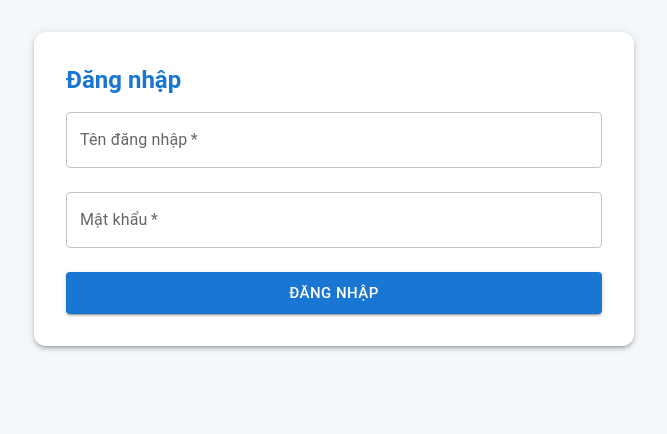
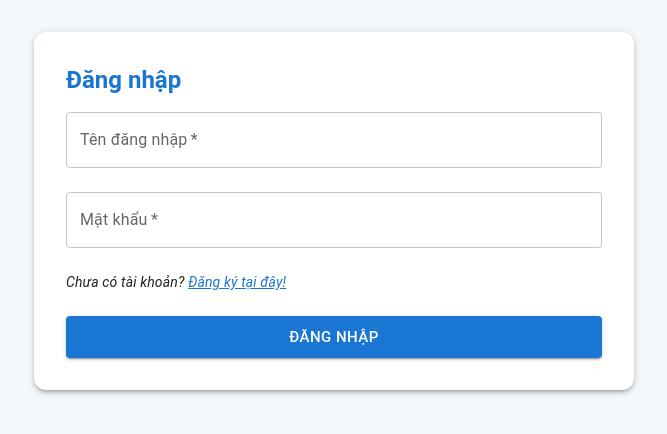
Before and after one commit to daopmdean/linknuoc-nextjs, a Next.js app: page /login in a window 1280 px wide. Shown: the top 434 px of the page, without its empty margins (306-973 px from the left). Built offline with nearby package versions, Linux system fonts and the light colour scheme.

Commit message:
update login & register

```diff
--- a/pages/login.js
+++ b/pages/login.js
@@ -77,6 +77,15 @@ export default function LoginPage() {
                 variant="outlined"
                 disabled={loading}
               />
+              <Typography variant="body2" align="left" fontStyle="italic" sx={{ mb: 1 }}>
+                Chưa có tài khoản?{' '}
+                <span
+                  style={{ color: '#1976d2', cursor: 'pointer', textDecoration: 'underline' }}
+                  onClick={() => router.push('/register')}
+                >
+                  Đăng ký tại đây!
+                </span>
+              </Typography>
               <Button
                 type="submit"
                 variant="contained"
@@ -85,7 +94,7 @@ export default function LoginPage() {
                 size="large"
                 disabled={loading}
               >
-                {loading ? <CircularProgress size={24} color="inherit" /> : 'Đăng nhập'}
+                {loading ? <CircularProgress size={24} color="inherit" /> : "Đăng nhập"}
               </Button>
             </Stack>
           </form>
--- a/pages/register.js
+++ b/pages/register.js
@@ -146,7 +146,6 @@ export default function RegisterPage() {
                 value={form.dob}
                 onChange={handleChange}
                 fullWidth
-                required
                 variant="outlined"
                 disabled={loading}
                 InputLabelProps={{ shrink: true }}
```
